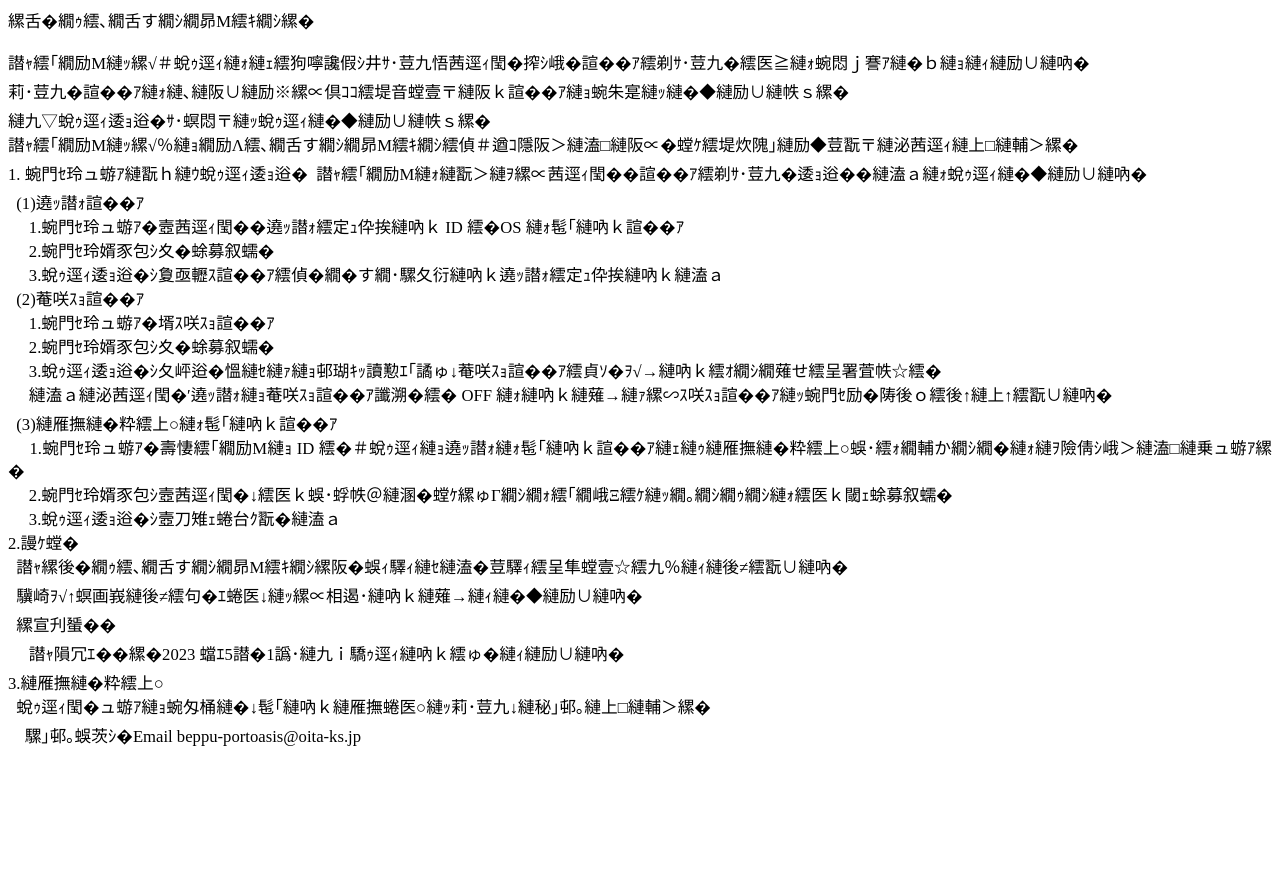
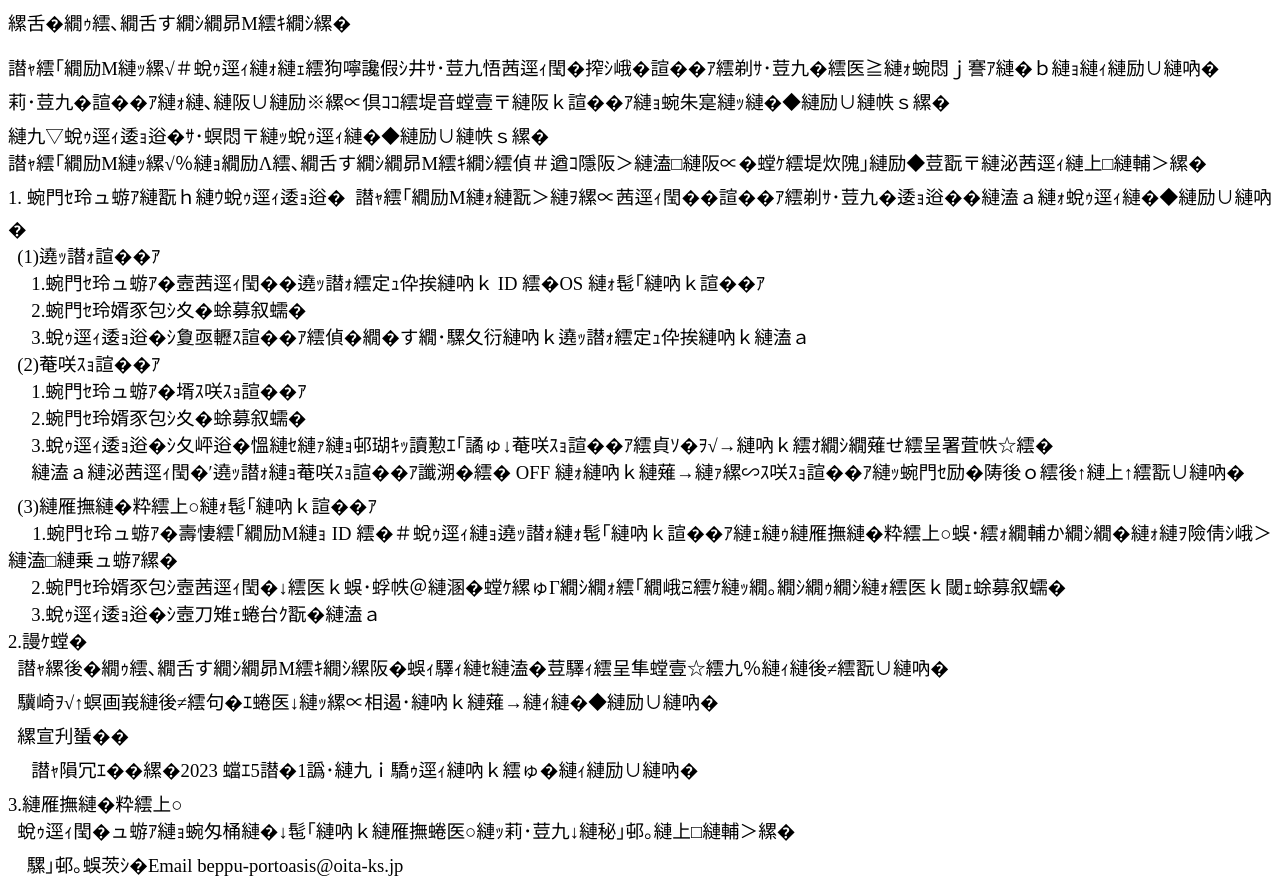
Before and after one commit to beppup-portoasis/privacypolicy, a plain HTML site: page docs/index.html in a window 1280 px wide. Before the commit the page ends 800 px from the top, so only its background shows below. Drawn offline with Linux system fonts and the light colour scheme.

Commit message:
Update index.html

```diff
--- a/docs/index.html
+++ b/docs/index.html
@@ -26,7 +26,7 @@
 	{margin:0mm;
 	text-align:justify;
 	text-justify:inter-ideograph;
-	font-size:12.5pt;
+	font-size:14.0pt;
 	font-family:"游明朝",serif;}
 .MsoChpDefault
 	{font-size:10.0pt;
```
